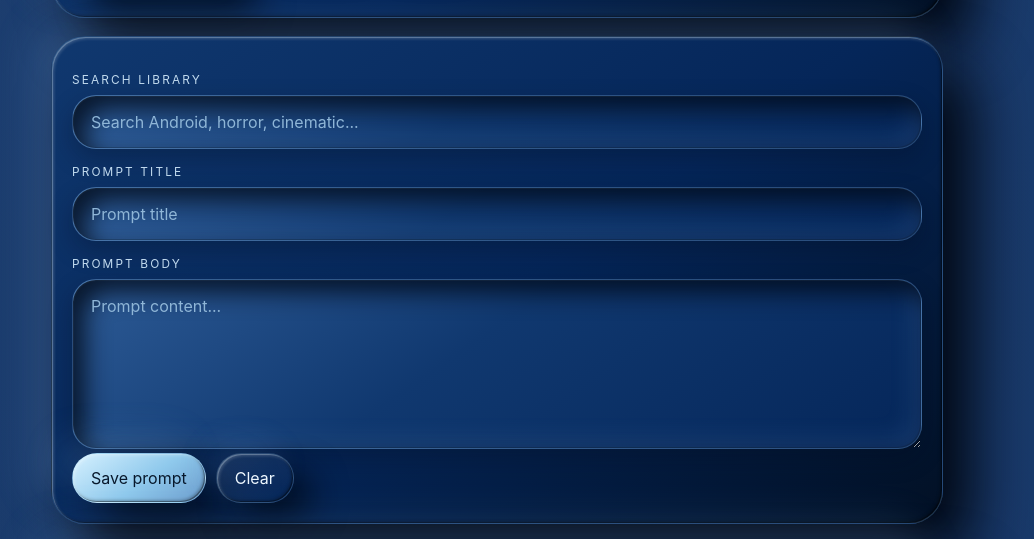
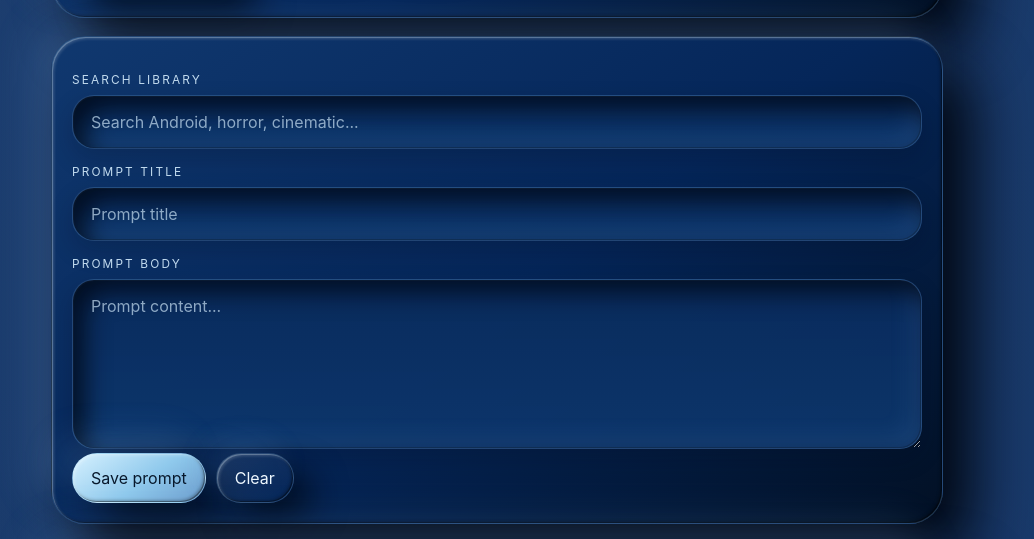
Before and after one commit to lavaztechnet-debug/My-Dev-Site, a website: page prompts.html in a window 1280 px wide. Shown: the part 208-747 px from the top of the page, without its empty margins (143-1177 px from the left). Drawn offline with Linux system fonts and the light colour scheme.

Commit message:
Match all input fields to Prompts Library style

```diff
--- a/styles.css
+++ b/styles.css
@@ -81,11 +81,114 @@ h3 { font-size: clamp(1.6rem, 4vw, 2.2rem); }
 .ghost-btn, .nav-chip, .mini-btn { background: var(--ghost-bg); box-shadow: var(--elev-1), var(--stroke-hi), var(--stroke-lo), var(--bevel-strong); }
 .nav-chip.active, .pill-btn.primary-accent { background: var(--button-bg-2); color: #08192c; }
 .field-label { display: block; margin: 16px 0 8px; color: var(--text-soft); text-transform: uppercase; letter-spacing: .18em; font-size: .74rem; }
-.neo-input { width: 100%; border: 1px solid rgba(193, 232, 255, 0.18); background: var(--panel-grad-2); color: var(--text-strong); border-radius: 24px; padding: 16px 18px; outline: none; box-shadow: inset 12px 12px 24px rgba(1, 9, 22, 0.82), inset -10px -10px 22px rgba(103, 156, 214, 0.14), inset 1px 1px 0 rgba(224, 246, 255, 0.16), inset -1px -1px 0 rgba(0, 0, 0, 0.22), 0 10px 24px rgba(0, 10, 30, 0.28); transition: box-shadow .2s ease, border-color .2s ease, transform .18s ease, background .2s ease; }
-.neo-input::placeholder { color: var(--text-faint); }
-.neo-input:focus { border-color: rgba(193, 232, 255, 0.34); background: linear-gradient(145deg, #1b4a84 0%, #10386f 45%, #052659 100%); box-shadow: inset 10px 10px 22px rgba(1, 9, 22, 0.86), inset -8px -8px 18px rgba(116, 170, 228, 0.16), inset 1px 1px 0 rgba(224, 246, 255, 0.18), inset -1px -1px 0 rgba(0, 0, 0, 0.26), 0 0 0 1px rgba(193, 232, 255, 0.12), 0 14px 30px rgba(0, 8, 24, 0.34); }
-.neo-textarea { min-height: 170px; resize: vertical; }
-.neo-textarea.tall { min-height: 220px; }
+.neo-input,
+input[type="text"],
+input[type="search"],
+textarea {
+  width: 100%;
+  appearance: none;
+  -webkit-appearance: none;
+  border: 1px solid rgba(125,160,202,0.22);
+  background: linear-gradient(180deg, rgba(9, 43, 92, 0.98) 0%, rgba(13, 55, 109, 0.94) 100%);
+  color: var(--text-strong);
+  border-radius: 22px;
+  padding: 16px 18px;
+  outline: none;
+  box-shadow:
+    inset 12px 12px 24px rgba(1, 9, 22, 0.82),
+    inset -10px -10px 22px rgba(103, 156, 214, 0.12),
+    inset 1px 1px 0 rgba(224, 246, 255, 0.10),
+    inset -1px -1px 0 rgba(0, 0, 0, 0.24),
+    0 10px 24px rgba(0, 10, 30, 0.20);
+  transition: box-shadow .2s ease, border-color .2s ease, background .2s ease;
+}
+
+.neo-input::placeholder,
+input[type="text"]::placeholder,
+input[type="search"]::placeholder,
+textarea::placeholder {
+  color: rgba(194, 219, 239, 0.72);
+}
+
+.neo-input:focus,
+input[type="text"]:focus,
+input[type="search"]:focus,
+textarea:focus {
+  border-color: rgba(193, 232, 255, 0.34);
+  background: linear-gradient(180deg, rgba(12, 49, 103, 0.98) 0%, rgba(19, 73, 141, 0.94) 100%);
+  box-shadow:
+    inset 10px 10px 22px rgba(1, 9, 22, 0.86),
+    inset -8px -8px 18px rgba(116, 170, 228, 0.14),
+    inset 1px 1px 0 rgba(224, 246, 255, 0.14),
+    inset -1px -1px 0 rgba(0, 0, 0, 0.26),
+    0 0 0 1px rgba(193, 232, 255, 0.08),
+    0 14px 30px rgba(0, 8, 24, 0.26);
+}
+
+.neo-textarea,
+textarea {
+  min-height: 170px;
+  resize: vertical;
+}
+
+.neo-textarea.tall {
+  min-height: 220px;
+}
 .item-card { padding: 16px; border-radius: 24px; background: var(--panel-grad-2); border: 1px solid var(--line); box-shadow: var(--elev-2), var(--stroke-hi), var(--stroke-lo), var(--bevel-strong); }
 .library-stat { margin-top: 12px; display: inline-flex; padding: 10px 16px; border-radius: var(--radius-pill); background: var(--ghost-bg); box-shadow: var(--elev-1), var(--stroke-hi), var(--stroke-lo), var(--bevel-strong); color: var(--text-soft); }
 @media (max-width: 740px) { .grid.two-up { grid-template-columns: 1fr; } .topbar { flex-direction: column; } .header-actions { width: 100%; justify-content: flex-start; } }
+
+
+.neo-input,
+input[type="text"],
+input[type="search"],
+textarea {
+  width: 100%;
+  appearance: none;
+  -webkit-appearance: none;
+  border: 1px solid rgba(125,160,202,0.22);
+  background: linear-gradient(180deg, rgba(9, 43, 92, 0.98) 0%, rgba(13, 55, 109, 0.94) 100%);
+  color: var(--text-strong);
+  border-radius: 22px;
+  padding: 16px 18px;
+  outline: none;
+  box-shadow:
+    inset 12px 12px 24px rgba(1, 9, 22, 0.82),
+    inset -10px -10px 22px rgba(103, 156, 214, 0.12),
+    inset 1px 1px 0 rgba(224, 246, 255, 0.10),
+    inset -1px -1px 0 rgba(0, 0, 0, 0.24),
+    0 10px 24px rgba(0, 10, 30, 0.20);
+  transition: box-shadow .2s ease, border-color .2s ease, background .2s ease;
+}
+
+.neo-input::placeholder,
+input[type="text"]::placeholder,
+input[type="search"]::placeholder,
+textarea::placeholder {
+  color: rgba(194, 219, 239, 0.72);
+}
+
+.neo-input:focus,
+input[type="text"]:focus,
+input[type="search"]:focus,
+textarea:focus {
+  border-color: rgba(193, 232, 255, 0.34);
+  background: linear-gradient(180deg, rgba(12, 49, 103, 0.98) 0%, rgba(19, 73, 141, 0.94) 100%);
+  box-shadow:
+    inset 10px 10px 22px rgba(1, 9, 22, 0.86),
+    inset -8px -8px 18px rgba(116, 170, 228, 0.14),
+    inset 1px 1px 0 rgba(224, 246, 255, 0.14),
+    inset -1px -1px 0 rgba(0, 0, 0, 0.26),
+    0 0 0 1px rgba(193, 232, 255, 0.08),
+    0 14px 30px rgba(0, 8, 24, 0.26);
+}
+
+.neo-textarea,
+textarea {
+  min-height: 170px;
+  resize: vertical;
+}
+
+.neo-textarea.tall {
+  min-height: 220px;
+}
```
